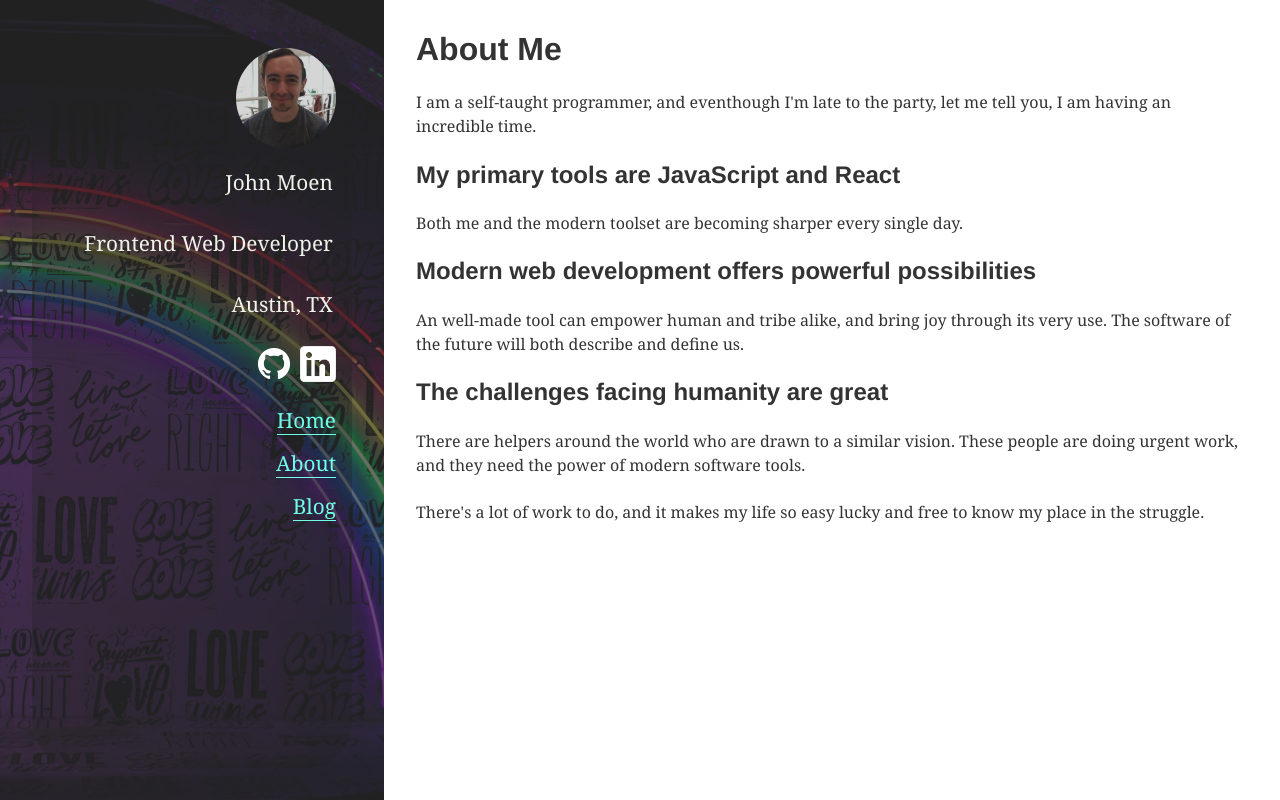
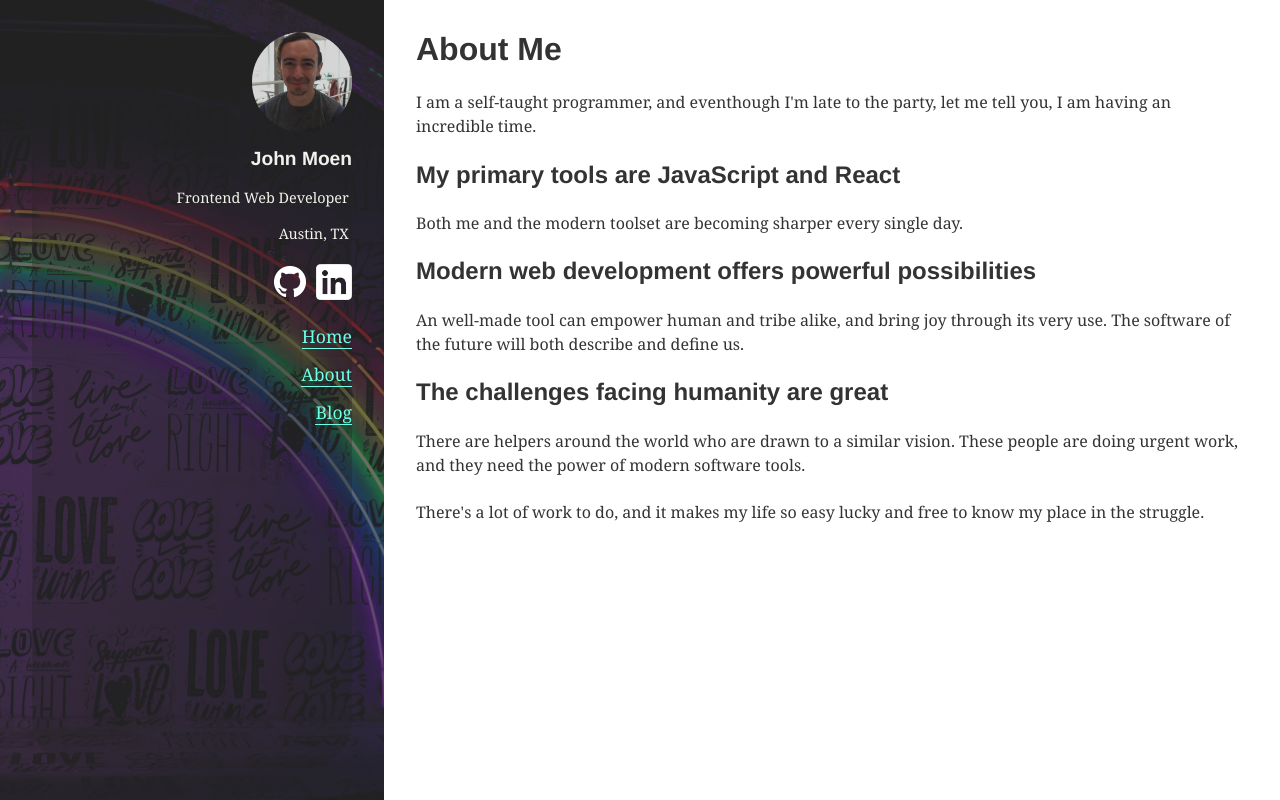
Before and after one commit to Dissolutio/portfolio-site, a Gatsby site: page /about in a window 1280 px wide. Built offline with nearby package versions, Linux system fonts and the light colour scheme; Gatsby itself is replaced by a stand-in of ours; some packages are replaced by stand-ins of ours; what typography-theme-anonymous would draw is missing.

Commit message:
style header and nav, remove dates from blog posts

```diff
--- a/src/components/Header/Header.js
+++ b/src/components/Header/Header.js
@@ -10,7 +10,7 @@ const Header = ({ data }) => (
 	<HeaderContainer>
 		<HeaderContent>
 			<HeaderAvatar />
-			<HeaderText>John Moen</HeaderText>
+			<h1>John Moen</h1>
 			<HeaderText>Frontend Web Developer</HeaderText>
 			<HeaderText>Austin, TX</HeaderText>
 			<a style={{ marginRight: '10px', boxShadow: 'none' }} href="https://github.com/Dissolutio">
@@ -33,14 +33,10 @@ const HeaderContent = styled.div`
 	font-size: 1rem;
 	width: 100%;
 	height: 100%;
-	padding: 1rem;
 	background-color: rgba(34, 34, 35, 0.3);
 	border-radius: 3em;
 	h1 {
-		font-size: 1.6rem;
-	}
-	h2 {
-		font-size: 1.4rem;
+		font-size: 1.2rem;
 	}
 `
 const HeaderContainer = styled.div`
@@ -52,10 +48,11 @@ const HeaderContainer = styled.div`
 	height: 100%;
 	background-color: rgba(47, 47, 47, 0.7);
 `
-const HeaderText = styled.p`
-	font-size: 1.3rem;
-	display: block;
+const HeaderText = styled.div`
+	font-size: 0.9rem;
 	padding: 0.2rem;
+	margin-bottom: 1rem;
+	margin-top: -0.5rem;
 `
 const HeroBackgroundDiv = styled.div`
 	position: absolute;
--- a/src/components/Header/MainNav.js
+++ b/src/components/Header/MainNav.js
@@ -23,7 +23,7 @@ export default class MainNav extends Component {
 }
 const StyledLink = styled(Link)`
 	text-decoration: none;
-	font-size: 1.3rem;
+	font-size: 1.1rem;
 	color: ${props => props.theme.color.blue5};
 	border: none;
 	box-shadow: none;
```
Also changed, not shown: src/templates/blog-post.js (+4 -10 lines).
